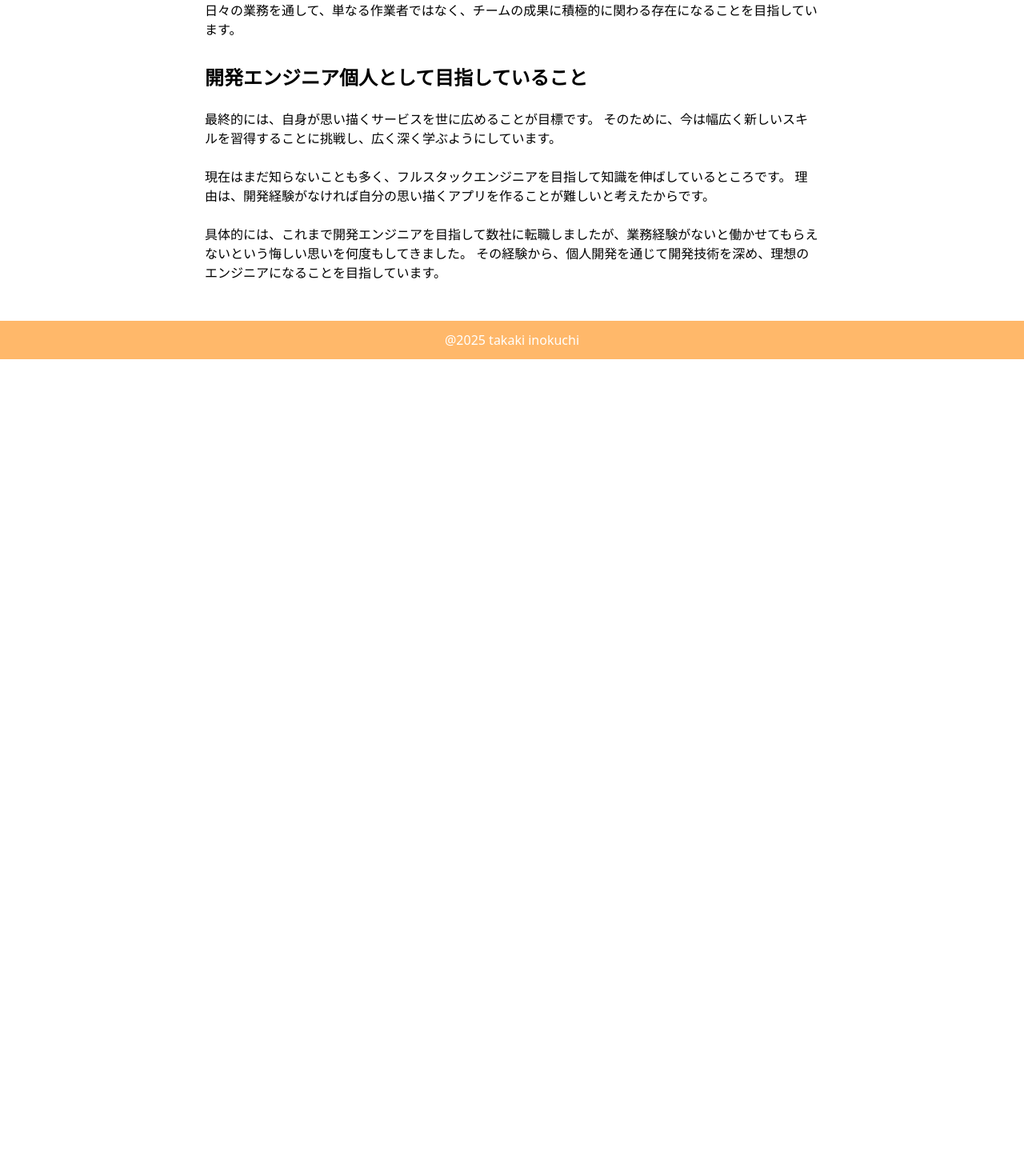
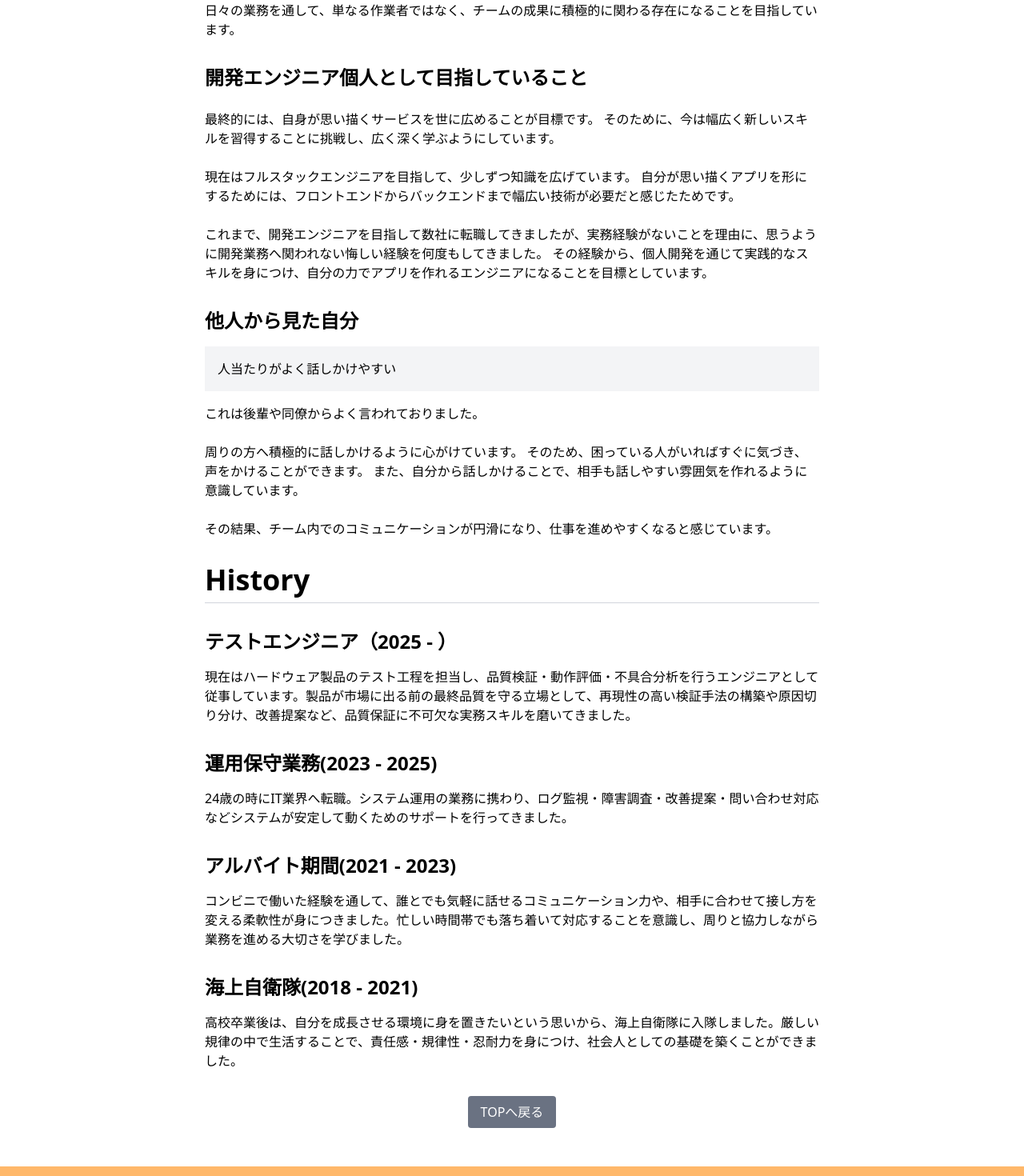
Before and after one commit to takaki-inokuchi/portfolio, a Next.js app: page /introduction in a window 1280 px wide. Shown: the part 1160-2630 px from the top of the page at 80% size. Before the commit the page ends 1609 px from the top, so only its background shows below. Built offline with nearby package versions, Linux system fonts and the light colour scheme.

Commit message:
about me

```diff
--- a/src/app/introduction/page.tsx
+++ b/src/app/introduction/page.tsx
@@ -1,4 +1,5 @@
 import Image from "next/image";
+import Link from "next/link";
 import React from "react";
 
 const page = () => {
@@ -12,7 +13,7 @@ const page = () => {
         className="rounded mx-auto mb-3"
       />
       <h1 className="text-4xl font-bold border-b border-gray-300 pb-2">
-        about Me
+        about me
       </h1>
       <p className="text-xl font-bold pt-6">井ノ口孝輝</p>
       <p className="pt-2 pt-6">takaki inokuchi</p>
@@ -49,13 +50,58 @@ const page = () => {
         そのために、今は幅広く新しいスキルを習得することに挑戦し、広く深く学ぶようにしています。
         <br />
         <br />
-        現在はまだ知らないことも多く、フルスタックエンジニアを目指して知識を伸ばしているところです。
-        理由は、開発経験がなければ自分の思い描くアプリを作ることが難しいと考えたからです。
+        現在はフルスタックエンジニアを目指して、少しずつ知識を広げています。
+        自分が思い描くアプリを形にするためには、フロントエンドからバックエンドまで幅広い技術が必要だと感じたためです。
         <br />
         <br />
-        具体的には、これまで開発エンジニアを目指して数社に転職しましたが、業務経験がないと働かせてもらえないという悔しい思いを何度もしてきました。
-        その経験から、個人開発を通じて開発技術を深め、理想のエンジニアになることを目指しています。
+        これまで、開発エンジニアを目指して数社に転職してきましたが、実務経験がないことを理由に、思うように開発業務へ関われない悔しい経験を何度もしてきました。
+        その経験から、個人開発を通じて実践的なスキルを身につけ、自分の力でアプリを作れるエンジニアになることを目標としています。
       </p>
+
+      <h2 className="text-2xl font-bold pt-8 pb-4 ">他人から見た自分</h2>
+
+      <p className="bg-gray-100 p-4">人当たりがよく話しかけやすい</p>
+
+      <p className="pt-4">
+        これは後輩や同僚からよく言われておりました。
+        <br />
+        <br />
+        周りの方へ積極的に話しかけるように心がけています。
+        そのため、困っている人がいればすぐに気づき、声をかけることができます。
+        また、自分から話しかけることで、相手も話しやすい雰囲気を作れるように意識しています。
+        <br />
+        <br />
+        その結果、チーム内でのコミュニケーションが円滑になり、仕事を進めやすくなると感じています。
+      </p>
+
+      <h1 className="text-4xl font-bold border-b border-gray-300  pt-8 pb-2">
+        History
+      </h1>
+      <h2 className="text-2xl font-bold pt-8">テストエンジニア（2025 - ）</h2>
+      <p className="pt-4">
+        現在はハードウェア製品のテスト工程を担当し、品質検証・動作評価・不具合分析を行うエンジニアとして従事しています。製品が市場に出る前の最終品質を守る立場として、再現性の高い検証手法の構築や原因切り分け、改善提案など、品質保証に不可欠な実務スキルを磨いてきました。
+      </p>
+      <h2 className="text-2xl font-bold pt-8">運用保守業務(2023 - 2025)</h2>
+      <p className="pt-4">
+        24歳の時にIT業界へ転職。システム運用の業務に携わり、ログ監視・障害調査・改善提案・問い合わせ対応などシステムが安定して動くためのサポートを行ってきました。
+      </p>
+
+      <h2 className="text-2xl font-bold pt-8">アルバイト期間(2021 - 2023)</h2>
+      <p className="pt-4">
+        コンビニで働いた経験を通して、誰とでも気軽に話せるコミュニケーション力や、相手に合わせて接し方を変える柔軟性が身につきました。忙しい時間帯でも落ち着いて対応することを意識し、周りと協力しながら業務を進める大切さを学びました。
+      </p>
+      <h2 className="text-2xl font-bold pt-8">海上自衛隊(2018 - 2021)</h2>
+      <p className="pt-4">
+        高校卒業後は、自分を成長させる環境に身を置きたいという思いから、海上自衛隊に入隊しました。厳しい規律の中で生活することで、責任感・規律性・忍耐力を身につけ、社会人としての基礎を築くことができました。
+      </p>
+      <div className="flex justify-center pt-8">
+        <Link
+          href="/"
+          className="bg-gray-500 hover:bg-gray-700 text-white px-4 py-2 rounded"
+        >
+          TOPへ戻る
+        </Link>
+      </div>
     </div>
   );
 };
--- a/src/app/page.tsx
+++ b/src/app/page.tsx
@@ -9,7 +9,18 @@ export default function PortfolioList() {
         <p className="flex justify-center text-3xl py-25">
           未経験からWeb開発を学習中。Reactを使用し開発アプリを制作しています！
         </p>
-        <p className="flex pl-4 py-5 text-3xl border-b-1 border-b-gray-300">Case Studies</p>
+        <div className="flex">
+          <Link
+            href="/introduction"
+            className="text-white text-xl bg-orange-400 hover:bg-orange-600 rounded p-2 ml-auto"
+          >
+            プロフィールはこちら
+          </Link>
+        </div>
+
+        <p className="flex pl-4 py-5 text-3xl border-b-1 border-b-gray-300">
+          Case Studies
+        </p>
         <li className=" grid grid-cols-1 sm:grid-cols-2 place-items-center ">
           {portfolioData.map((item) => (
             <div key={item.id} className="p-4">
```
